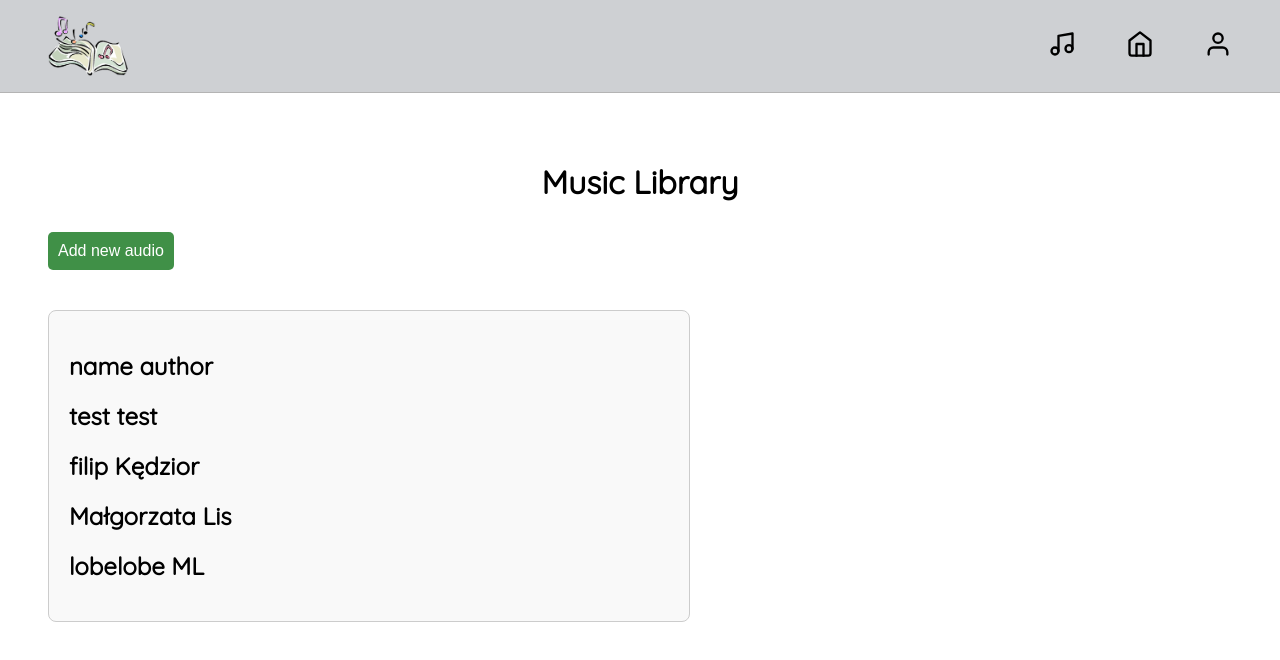
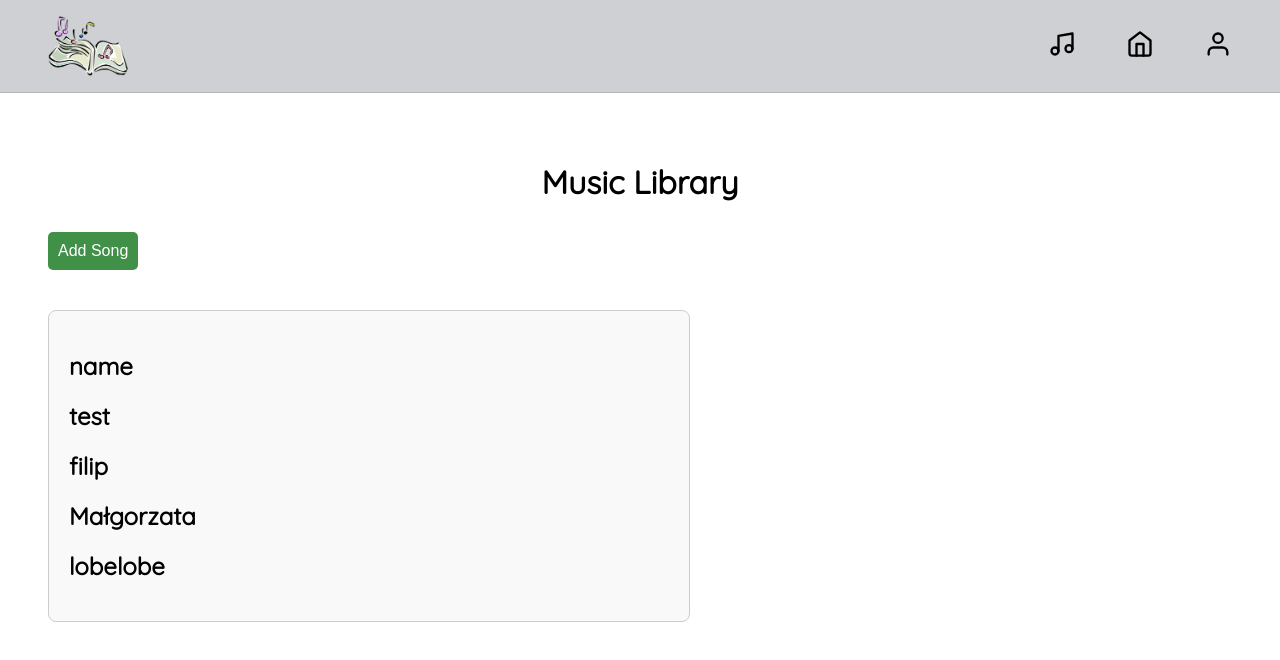
Before and after one commit to lismalgorzata/projectPP5, a Vue app: page /music in a window 1280 px wide. Shown: the top 660 px of the page. Built offline with nearby package versions, Linux system fonts and the light colour scheme; data requests are answered from the project's data file.

Commit message:
Edit form added to music with readonly inputs

```diff
--- a/data/db.json
+++ b/data/db.json
@@ -24,10 +24,10 @@
     },
     {
       "name": "filip",
-      "author": "Kędzior",
+      "author": "Kędziorr",
       "date": "2001-09-07",
       "genre": "jest najlepszym",
-      "stars": 100000000000000,
+      "stars": 10,
       "favourite": true,
       "url": "https://programista.na.swiecie",
       "color": "#ffde66",
--- a/src/views/MusicView.vue
+++ b/src/views/MusicView.vue
@@ -2,36 +2,33 @@
   <div>
     <h1>Music Library</h1>
 
-    <button @click="togglePage">
-      {{ currentPage === 'library' ? 'Add new audio' : 'See the library' }}
-    </button>
+    <button @click="togglePage">{{ currentPage === 'library' ? 'Add Song' : 'Back to Library' }}</button>
 
     <div class="library-page">
       <div class="musicLibrary" v-if="currentPage === 'library'">
-        <div v-for="file in audio_files" :key="file.id">
-          <h2>{{ file.name + ' ' + file.author }}</h2>
+        <div v-for="file in audio_files" :key="file.id" @click="displaySongDetails(file)">
+          <h2>{{ file.name }}</h2>
         </div>
       </div>
 
       <div class="addToLibrary" v-if="currentPage === 'add'">
+        <h2>{{ selectedSong ? 'Edit Song' : 'Add Song' }}</h2>
 
-        <h2>Add Song</h2>
-
-        <form @submit.prevent="submitAudioForm">
+        <form @submit.prevent="selectedSong ? updateAudioForm() : submitAudioForm()">
           <label for="name">Name: </label>
-          <input type="text" v-model="formData.name" required>
+          <input type="text" v-bind:readonly="selectedSong" v-model="formData.name" required>
 
           <label for="author">Author:</label>
-          <input type="text" v-model="formData.author" required>
+          <input type="text" v-bind:readonly="selectedSong" v-model="formData.author" required>
 
           <label for="date">Date:</label>
-          <input type="date" v-model="formData.date" required>
+          <input type="date" v-bind:readonly="selectedSong" v-model="formData.date" required>
 
           <label for="genre">Genre:</label>
-          <input type="text" v-model="formData.genre" required>
+          <input type="text" v-bind:readonly="selectedSong" v-model="formData.genre" required>
 
           <label for="stars">Stars:</label>
-          <input type="number" v-model="formData.stars" min="0" max="10" required>
+          <input type="number"  v-model="formData.stars" min="0" max="10" required>
 
           <div class="inline-checkbox">
             <input type="checkbox" v-model="formData.favourite">
@@ -39,12 +36,12 @@
           </div>
 
           <label for="url">URL:</label>
-          <input type="url" v-model="formData.url" required>
+          <input type="url" v-bind:readonly="selectedSong" v-model="formData.url" required>
 
           <label for="color">Color:</label>
           <input type="color" v-model="formData.color" required>
 
-          <button type="submit">Submit</button>
+          <button type="submit">{{ selectedSong ? 'Update' : 'Submit' }}</button>
         </form>
       </div>
     </div>
@@ -68,7 +65,8 @@ export default {
         url: '',
         color: '#000000'
       },
-      currentPage: 'library'
+      currentPage: 'library',
+      selectedSong: null
     };
   },
   mounted() {
@@ -89,6 +87,21 @@ export default {
         })
         .catch(err => console.log(err));
 
+      this.resetFormData();
+      this.togglePage();
+      this.fetchAudioFiles();
+    },
+    updateAudioForm() {
+      axios.put(`http://localhost:3000/audio_files/${this.selectedSong.id}`, this.formData)
+        .then(() => {
+          this.fetchAudioFiles();
+        })
+        .catch(err => console.log(err));
+
+      this.selectedSong = null;
+      this.resetFormData();
+    },
+    resetFormData() {
       this.formData = {
         name: '',
         author: '',
@@ -99,13 +112,31 @@ export default {
         url: '',
         color: '#000000'
       };
+    },
+    displaySongDetails(song) {
+      this.selectedSong = song;
+      this.currentPage = 'add';
 
-      this.togglePage(); // Fixed: Call togglePage method
-      this.fetchAudioFiles();
+      this.formData.name = song.name;
+      this.formData.author = song.author;
+      this.formData.date = song.date;
+      this.formData.genre = song.genre;
+      this.formData.stars = song.stars;
+      this.formData.favourite = song.favourite;
+      this.formData.url = song.url;
+      this.formData.color = song.color;
     },
     togglePage() {
-      this.currentPage = this.currentPage === 'library' ? 'add' : 'library';
+    if (this.currentPage === 'library') {
+      // Przenosimy się do strony 'add', zresetuj selectedSong i dane formularza
+      this.currentPage = 'add';
+      this.selectedSong = null;
+      this.resetFormData();
+    } else {
+      // Przenosimy się z powrotem do strony 'library'
+      this.currentPage = 'library';
     }
+  }
   }
 };
 </script>
```
